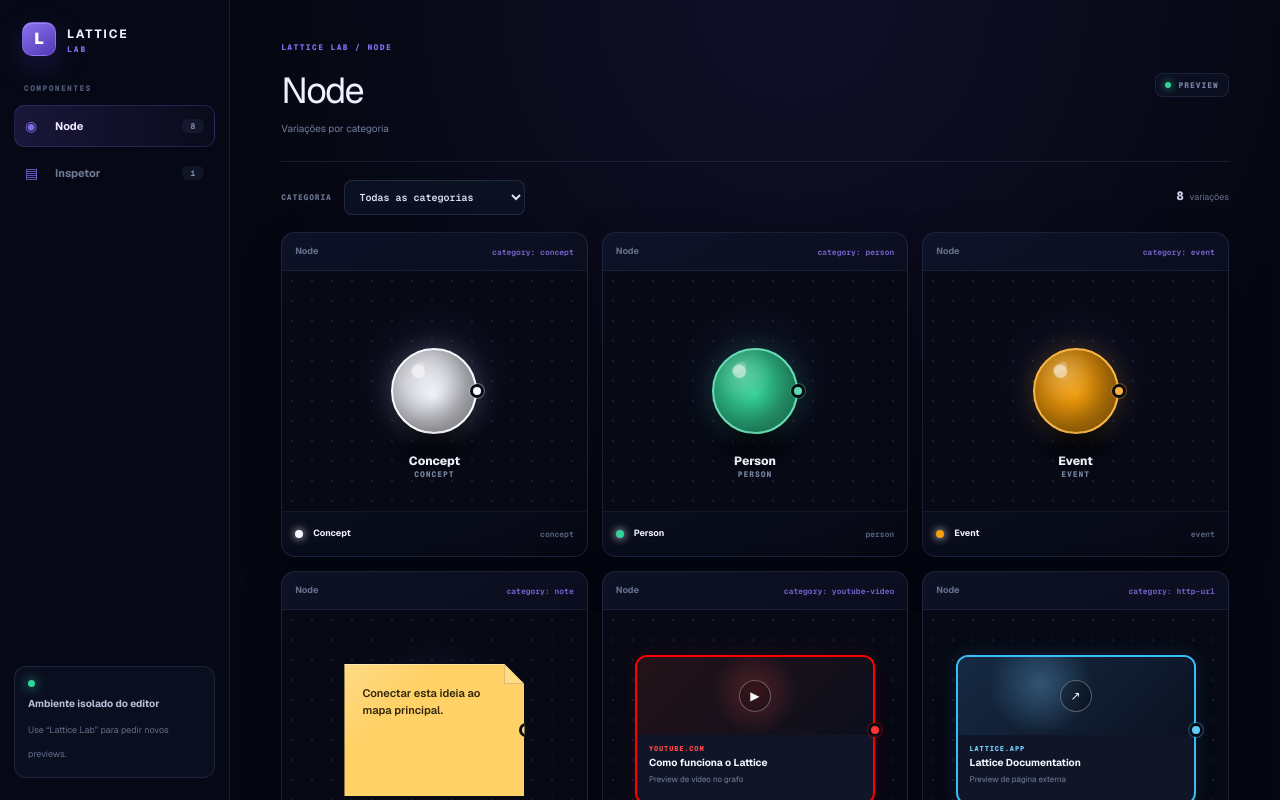
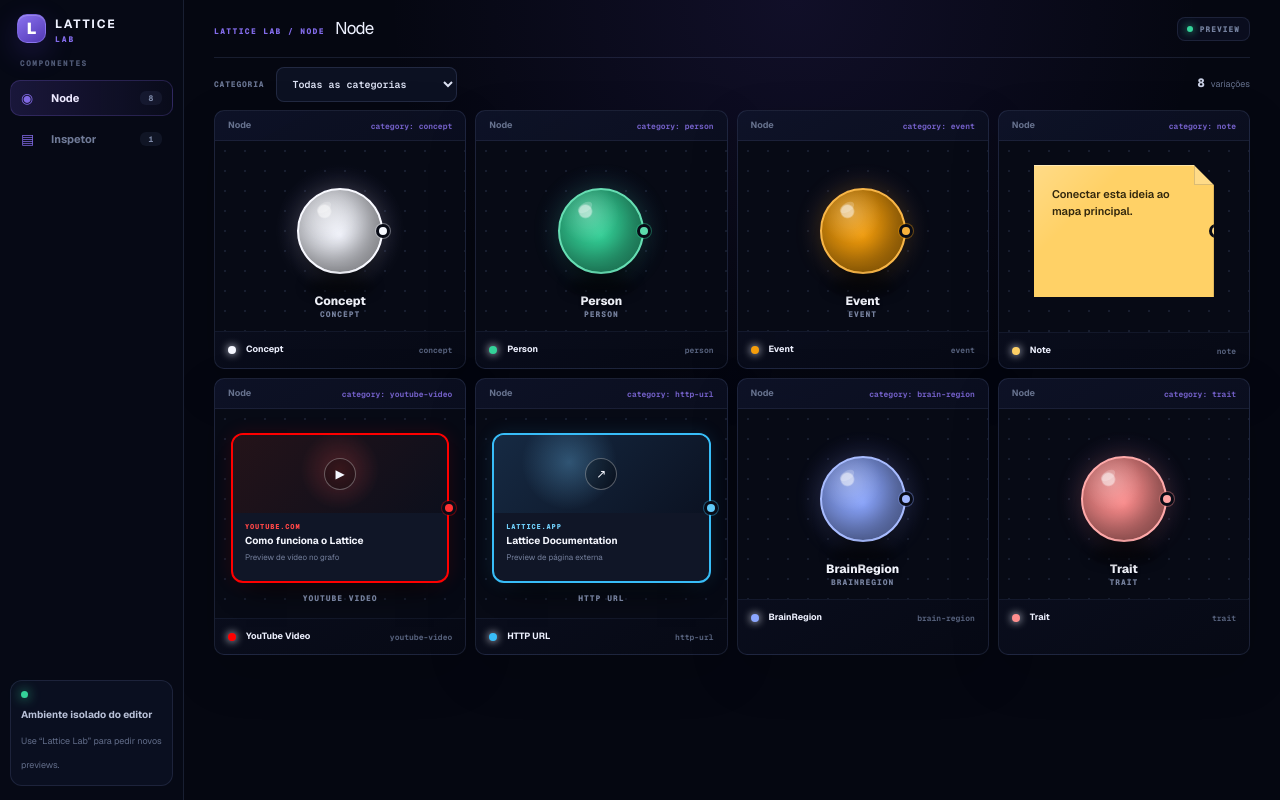
Before and after one commit to giovannefeitosa/lattice-human-friendly-graph-database, a Next.js app: page /lab in a window 1280 px wide. Built offline with nearby package versions, Linux system fonts and the light colour scheme.

Commit message:
Compact Lattice Lab and fix inspector preview

```diff
--- a/app/lab/LatticeLab.tsx
+++ b/app/lab/LatticeLab.tsx
@@ -177,7 +177,6 @@ export default function LatticeLab() {
           <div>
             <small>LATTICE LAB / {story === "node" ? "NODE" : "INSPETOR"}</small>
             <h1>{story === "node" ? "Node" : "Inspetor"}</h1>
-            <p>{story === "node" ? "Variações por categoria" : "Janela com nó selecionado"}</p>
           </div>
           <span className="lab-status"><i /> PREVIEW</span>
         </header>
@@ -217,18 +216,6 @@ export default function LatticeLab() {
             </div>
             <div className="lab-inspector-stage graph-shell">
               <div className="workspace">
-                <div className="lab-inspector-canvas">
-                  <span className="lab-selection-kicker">NÓ SELECIONADO</span>
-                  {inspectorNode && (
-                    <div className="lab-selected-node">
-                      <SphereNode
-                        node={inspectorNode}
-                        category={categories.find((category) => category.id === inspectorNode.categoryId) ?? categories[0]}
-                      />
-                    </div>
-                  )}
-                  {!inspectorNode && <button className="lab-reopen" onClick={resetInspector}>Reabrir inspetor</button>}
-                </div>
                 {inspectorNode && (
                   <GraphInspector
                     graph={graph}
@@ -241,6 +228,7 @@ export default function LatticeLab() {
                     onManageCategories={() => setStory("node")}
                   />
                 )}
+                {!inspectorNode && <button className="lab-reopen" onClick={resetInspector}>Reabrir inspetor</button>}
               </div>
             </div>
           </section>
--- a/app/lab/lab.css
+++ b/app/lab/lab.css
@@ -7,13 +7,21 @@
   --lab-violet: #826bea;
   min-height: 100vh;
   display: grid;
-  grid-template-columns: 230px minmax(0, 1fr);
-  overflow: hidden;
+  grid-template-columns: 184px minmax(0, 1fr);
   color: #eef1ff;
   background:
     radial-gradient(circle at 62% 0%, rgba(102, 72, 207, .12), transparent 36%),
     var(--lab-bg);
   font-family: var(--font-geist-sans), system-ui, sans-serif;
+}
+
+html:has(.lattice-lab),
+body:has(.lattice-lab) {
+  height: auto;
+  min-height: 100%;
+  overflow-x: hidden;
+  overflow-y: auto;
+  overscroll-behavior-y: auto;
 }
 
 .lattice-lab *,
@@ -28,7 +36,7 @@
   height: 100vh;
   display: flex;
   flex-direction: column;
-  padding: 22px 14px;
+  padding: 14px 10px;
   border-right: 1px solid var(--lab-line);
   background: rgba(7, 10, 22, .92);
   backdrop-filter: blur(24px);
@@ -37,13 +45,13 @@
 .lab-brand {
   display: flex;
   align-items: center;
-  padding: 0 8px 28px;
-  gap: 11px;
+  padding: 0 7px 16px;
+  gap: 9px;
 }
 
 .lab-brand > span {
-  width: 34px;
-  height: 34px;
+  width: 29px;
+  height: 29px;
   display: grid;
   place-items: center;
   border: 1px solid rgba(158, 142, 255, .4);
@@ -86,7 +94,7 @@
 
 .lab-sidebar nav button {
   width: 100%;
-  min-height: 42px;
+  min-height: 36px;
   display: grid;
   grid-template-columns: 24px 1fr auto;
   align-items: center;
@@ -133,7 +141,7 @@
 
 .lab-sidebar-note {
   margin-top: auto;
-  padding: 13px;
+  padding: 10px;
   border: 1px solid var(--lab-line);
   border-radius: 12px;
   background: rgba(16, 21, 43, .54);
@@ -164,14 +172,15 @@
 .lab-content {
   min-width: 0;
   min-height: 100vh;
-  padding: 0 clamp(20px, 4vw, 56px) 60px;
+  padding: 0 clamp(14px, 2.4vw, 30px) 28px;
 }
 
 .lab-topbar {
   display: flex;
   align-items: center;
   justify-content: space-between;
-  padding: 33px 0 25px;
+  min-height: 58px;
+  padding: 10px 0;
   border-bottom: 1px solid var(--lab-line);
 }
 
@@ -182,15 +191,10 @@
 }
 
 .lab-topbar h1 {
-  margin: 7px 0 3px;
-  font-size: clamp(25px, 3vw, 36px);
+  display: inline;
+  margin: 0 0 0 10px;
+  font-size: 17px;
   letter-spacing: -.04em;
-}
-
-.lab-topbar p {
-  margin: 0;
-  color: var(--lab-muted);
-  font-size: 10px;
 }
 
 .lab-status {
@@ -216,11 +220,11 @@
 
 .lab-controls,
 .lab-inspector-controls {
-  min-height: 70px;
+  min-height: 52px;
   display: flex;
   align-items: center;
   justify-content: space-between;
-  padding: 14px 0;
+  padding: 8px 0;
   gap: 16px;
 }
 
@@ -277,21 +281,21 @@
 
 .lab-grid {
   display: grid;
-  grid-template-columns: repeat(auto-fit, minmax(270px, 1fr));
-  gap: 14px;
+  grid-template-columns: repeat(auto-fit, minmax(228px, 1fr));
+  gap: 9px;
 }
 
 .lab-specimen {
   min-width: 0;
   overflow: hidden;
   border: 1px solid var(--lab-line);
-  border-radius: 14px;
+  border-radius: 10px;
   background: linear-gradient(150deg, rgba(15, 20, 42, .88), rgba(7, 10, 21, .92));
   box-shadow: 0 18px 50px rgba(0, 0, 0, .16);
 }
 
 .lab-specimen-meta {
-  height: 38px;
+  height: 30px;
   display: flex;
   align-items: center;
   justify-content: space-between;
@@ -311,10 +315,10 @@
 }
 
 .lab-specimen-canvas {
-  min-height: 240px;
+  min-height: 190px;
   display: grid;
   place-items: center;
-  padding: 34px 20px;
+  padding: 24px 16px 35px;
   background-color: #070a15;
   background-image:
     radial-gradient(circle at 50% 45%, rgba(100, 73, 197, .11), transparent 39%),
@@ -323,7 +327,7 @@
 }
 
 .lab-specimen footer {
-  min-height: 45px;
+  min-height: 36px;
   display: grid;
   grid-template-columns: 10px 1fr auto;
   align-items: center;
@@ -550,8 +554,9 @@
 }
 
 .lab-inspector-stage {
-  height: min(720px, calc(100vh - 190px));
-  min-height: 540px;
+  min-height: 600px;
+  display: grid;
+  place-items: start center;
   overflow: hidden;
   border: 1px solid var(--lab-line);
   border-radius: 14px;
@@ -559,40 +564,30 @@
 }
 
 .lab-inspector-stage .workspace {
-  height: 100%;
-}
-
-.lab-inspector-canvas {
-  position: relative;
-  min-width: 0;
-  flex: 1;
+  width: 100%;
+  min-height: 600px;
   display: grid;
-  place-items: center;
-  overflow: hidden;
+  place-items: start center;
+  overflow: visible;
   background-color: #070a15;
   background-image:
-    radial-gradient(circle at 50% 45%, rgba(83, 61, 166, .16), transparent 32%),
+    radial-gradient(circle at 50% 20%, rgba(83, 61, 166, .16), transparent 28%),
     radial-gradient(circle, rgba(119, 137, 195, .13) 1px, transparent 1px);
   background-size: auto, 22px 22px;
 }
 
-.lab-selection-kicker {
-  position: absolute;
-  top: 16px;
-  left: 17px;
-  color: #5f6a87;
-  font: 760 8px/1 var(--font-geist-mono), monospace;
-  letter-spacing: .15em;
-}
-
-.lab-selected-node .lab-node-sphere {
-  box-shadow:
-    0 0 0 8px color-mix(in srgb, var(--lab-node-color) 16%, transparent),
-    0 0 26px color-mix(in srgb, var(--lab-node-color) 24%, transparent),
-    inset -13px -15px 24px rgba(0,0,0,.3);
+.lab-inspector-stage.graph-shell .workspace > .inspector {
+  width: 310px;
+  min-width: 310px;
+  max-width: 310px;
+  min-height: 600px;
+  flex-basis: 310px;
+  border-right: 1px solid rgba(145, 164, 230, 0.13);
+  border-left: 1px solid rgba(145, 164, 230, 0.13);
 }
 
 .lab-reopen {
+  align-self: center;
   padding: 10px 13px;
   border: 1px solid rgba(130,107,234,.34);
   border-radius: 9px;
@@ -646,11 +641,11 @@
 
   .lab-content {
     min-height: calc(100vh - 55px);
-    padding-inline: 14px;
+    padding-inline: 10px;
   }
 
   .lab-topbar {
-    padding-top: 24px;
+    padding-top: 10px;
   }
 
   .lab-grid {
@@ -658,23 +653,19 @@
   }
 
   .lab-inspector-stage {
-    height: 720px;
+    min-height: 600px;
   }
 
   .lab-inspector-stage .workspace {
-    flex-direction: column;
-  }
-
-  .lab-inspector-canvas {
-    min-height: 260px;
+    min-height: 600px;
   }
 
   .lab-inspector-stage.graph-shell .workspace > .inspector {
-    width: 100%;
-    min-width: 100%;
-    max-height: 460px;
-    flex-basis: auto;
-    border-top: 1px solid rgba(145, 164, 230, .13);
-    border-left: 0;
+    width: min(100%, 310px);
+    min-width: min(100%, 310px);
+    max-width: 310px;
+    max-height: none;
+    flex-basis: 310px;
+    border-left: 1px solid rgba(145, 164, 230, .13);
   }
 }
```
